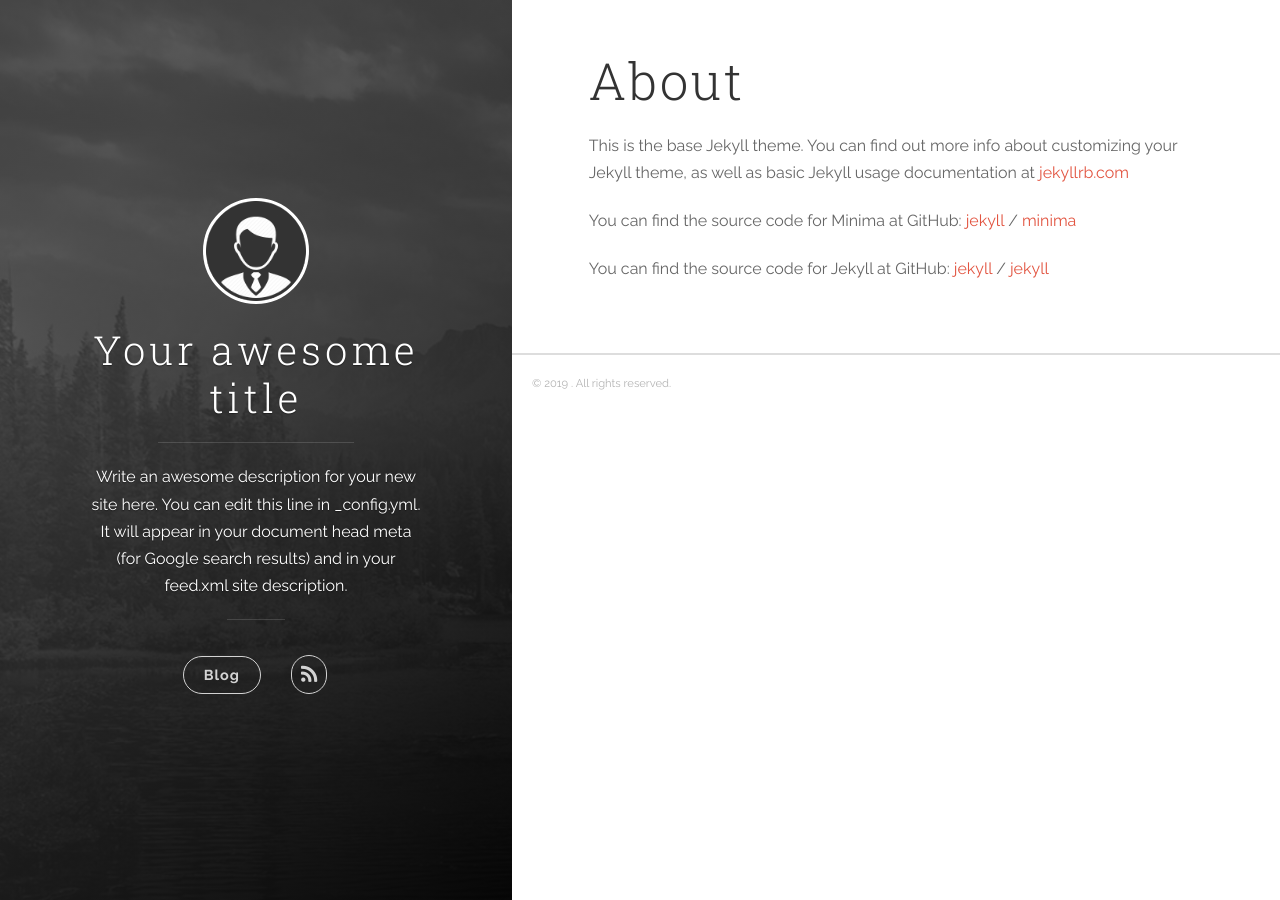
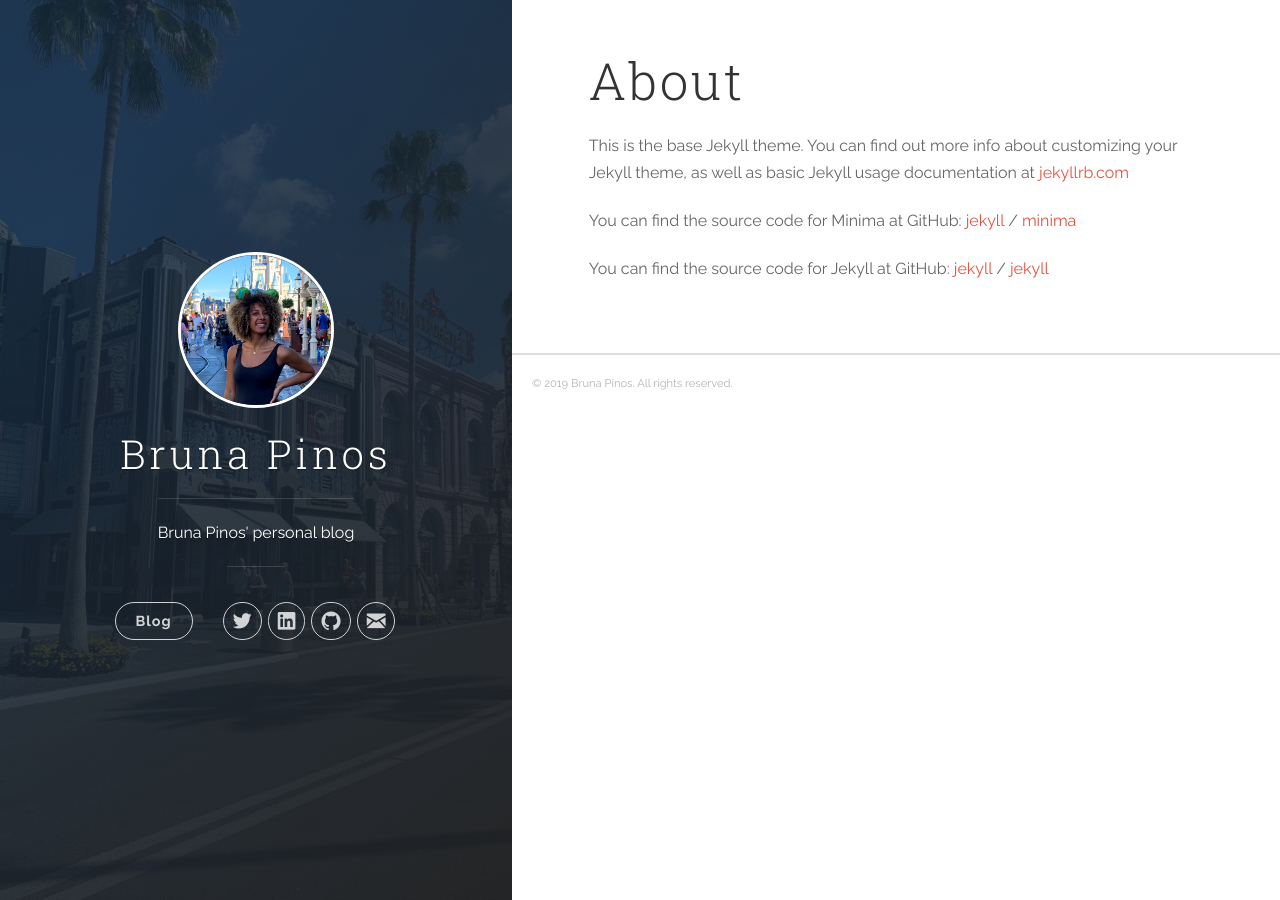
Before and after one commit to brunapinos/brunapinos, a Jekyll site: the page built from about.md, in a window 1280 px wide. Built offline with Jekyll 4.4.1, drawn with Linux system fonts in a browser that asks for light colours.

Commit message:
Changes blog's homepage

```diff
--- a/_config.yml
+++ b/_config.yml
@@ -1,43 +1,43 @@
-# Welcome to Jekyll!
-#
-# This config file is meant for settings that affect your whole blog, values
-# which you are expected to set up once and rarely edit after that. If you find
-# yourself editing this file very often, consider using Jekyll's data files
-# feature for the data you need to update frequently.
-#
-# For technical reasons, this file is *NOT* reloaded automatically when you use
-# 'bundle exec jekyll serve'. If you change this file, please restart the server process.
+# Site settings
+title: Bruna Pinos
+description: "Bruna Pinos' personal blog"
+url: ''
+baseurl: ''
+# google_analytics: 'UA-XXXXXX-X'
+# disqus_shortname: 'your-disqus-name'
 
-# Site settings
-# These are used to personalize your new site. If you look in the HTML files,
-# you will see them accessed via {{ site.title }}, {{ site.email }}, and so on.
-# You can create any custom variable you would like, and they will be accessible
-# in the templates via {{ site.myvariable }}.
-title: Your awesome title
-email: your-email@example.com
-description: >- # this means to ignore newlines until "baseurl:"
-  Write an awesome description for your new site here. You can edit this
-  line in _config.yml. It will appear in your document head meta (for
-  Google search results) and in your feed.xml site description.
-baseurl: "" # the subpath of your site, e.g. /blog
-url: "" # the base hostname & protocol for your site, e.g. http://example.com
-twitter_username: jekyllrb
-github_username:  jekyll
+author:
+  name: 'Bruna Pinos'
+  email: brunapinos@gmail.com
+  twitter_username: brunapinos
+  facebook_username: brunapinos
+  github_username:  brunapinos
+  linkedin_username:  brunapinos
+
+defaults:
+  -
+    scope:
+      path: ''
+      type: 'posts'
+    values:
+        layout: 'post'
 
 # Build settings
+destination: _site
+paginate: 10
+permalink: /:year/:title/
 markdown: kramdown
-theme: minima
-plugins:
-  - jekyll-feed
+highlighter: rouge
 
-# Exclude from processing.
-# The following items will not be processed, by default. Create a custom list
-# to override the default setting.
-# exclude:
-#   - Gemfile
-#   - Gemfile.lock
-#   - node_modules
-#   - vendor/bundle/
-#   - vendor/cache/
-#   - vendor/gems/
-#   - vendor/ruby/
+sass:
+    sass_dir: _sass
+    style: compressed
+
+kramdown:
+  # use Github Flavored Markdown
+  input: GFM
+  # do not replace newlines by <br>s
+  hard_wrap: false
+
+#plugins: ['jekyll-paginate']
+exclude: ['README.md', 'Gemfile', 'Gemfile.lock', 'screenshot.png']
--- a/_includes/header.html
+++ b/_includes/header.html
@@ -3,7 +3,7 @@
   <i class="icon icon-x-circle btn-mobile-close__icon hidden"></i>
 </span>
 
-<header class="panel-cover" style="background-image: url({{ site.baseurl }}/images/cover.jpg)">
+<header class="panel-cover" style="background-image: url({{ site.baseurl }}/images/cover3.jpg)">
   <div class="panel-main">
 
     <div class="panel-main__inner panel-inverted">
@@ -33,16 +33,6 @@
                 <a href="http://twitter.com/{{ site.author.twitter_username }}" title="@{{ site.author.twitter_username }} on Twitter" target="_blank">
                   <i class="icon icon-social-twitter"></i>
                   <span class="label">Twitter</span>
-                </a>
-              </li>
-            {% endif %}
-
-            {% if site.author.facebook_username %}
-              <!-- Facebook -->
-              <li class="navigation__item">
-                <a href="http://fb.me/{{ site.author.facebook_username }}" title="{{ site.author.facebook_username }} on Facebook" target="_blank">
-                  <i class="icon icon-social-facebook"></i>
-                  <span class="label">Facebook</span>
                 </a>
               </li>
             {% endif %}
@@ -77,14 +67,6 @@
               </li>
             {% endif %}
 
-            <!-- RSS -->
-            <li class="navigation__item">
-              <a href="{{ site.baseurl }}/feed.xml" title="Subscribe" target="_blank">
-                <i class="icon icon-rss"></i>
-                <span class="label">RSS</span>
-              </a>
-            </li>
-
             </ul>
           </nav>
 
--- a/_sass/uno.scss
+++ b/_sass/uno.scss
@@ -1225,9 +1225,9 @@ hr {
 	right: 0;
 	bottom: 0;
 	left: 0;
-	background-color: rgba(68, 68, 68, 0.6);
-	background-image: -webkit-linear-gradient(-410deg, rgba(68, 68, 68, 0.6) 20%, rgba(0, 0, 0, 0.9));
-	background-image: linear-gradient(140deg,rgba(68, 68, 68, 0.6) 20%, rgba(0, 0, 0, 0.9)); }
+	background-color: rgba(21, 39, 58, 0.6);
+	background-image: -webkit-linear-gradient(-410deg, rgba(21, 39, 58, 0.6) 20%, rgba(0, 0, 0, 0.9));
+	background-image: linear-gradient(140deg,rgba(21, 39, 58, 0.6) 20%, rgba(32, 32, 32, 0.9)); }
 
 .panel-cover__logo {
 	margin-bottom: .2em; }
--- a/css/main.scss
+++ b/css/main.scss
@@ -52,8 +52,8 @@ pre.highlight code,
 .user-image {
   margin-bottom: 1.2em;
   position: relative;
-  width: 100px;
-  height: 100px;
+  width: 150px;
+  height: 150px;
   border: 3px solid #fff;
   border-radius:100%;
 }
```
Also changed, not shown: index.md (deleted, +0 -6 lines), images/cover1.jpg (added), images/cover2.jpg (added), images/cover3.jpg (added), images/profile.jpg.
